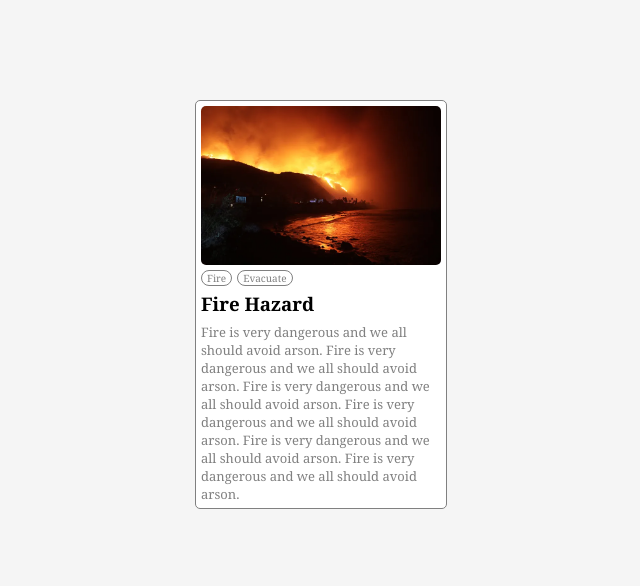
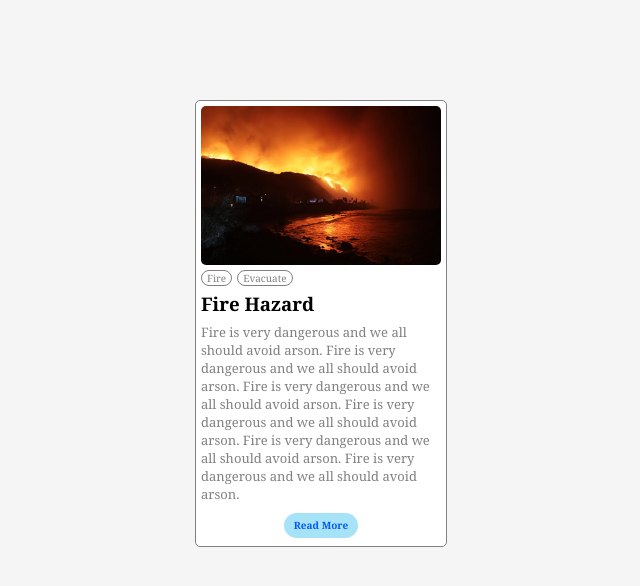
Before and after one commit to uniroula/card_design, a plain HTML site: page index.html in a window 1280 px wide. Shown: the whole page, without its empty margins (319-959 px from the left). Drawn offline with Linux system fonts and the light colour scheme.

Commit message:
Added a button

```diff
--- a/index.html
+++ b/index.html
@@ -21,6 +21,9 @@
             Fire is very dangerous and we all should avoid arson. Fire is very dangerous and we all should avoid arson.
             Fire is very dangerous and we all should avoid arson. Fire is very dangerous and we all should avoid arson.
         </p>
+        <div class="btn-div">
+            <button class="card-btn">Read More</button>
+        </div>
     </div>
 </body>
 
--- a/style.css
+++ b/style.css
@@ -12,7 +12,7 @@
     width: 250px;
     border: 1px solid grey;
     border-radius: 5px;
-    padding-bottom: 5px;
+    padding-bottom: 8px;
 }
 
 .card-image {
@@ -56,3 +56,44 @@
     font-size: small;
     color: grey;
 }
+
+.btn-div{
+    background-color: white;
+    display: flex;
+}
+
+.card-btn{
+    position: relative;
+    margin: auto;
+    margin-top: 10px;
+    font-size: x-small;
+    padding-top: 5px;
+    padding-bottom: 6px;
+    padding-left: 10px;
+    padding-right: 10px;
+    border-radius: 20px;
+    color: rgb(0, 89, 255);
+    background-color: rgb(167, 227, 247);
+    font-weight: bold;
+    border: none;
+    cursor: pointer;
+    text-align: center;
+}
+
+.card-btn:hover{
+    transition: 0.3s;
+    position: relative;
+    margin: auto;
+    margin-top: 10px;
+    font-size: x-small;
+    padding-top: 5px;
+    padding-bottom: 6px;
+    padding-left: 10px;
+    padding-right: 10px;
+    border-radius: 20px;
+    color: rgb(38, 0, 255);
+    background-color: rgb(0, 191, 255);
+    font-weight: bold;
+    border: none;
+    cursor: pointer;
+}
```
